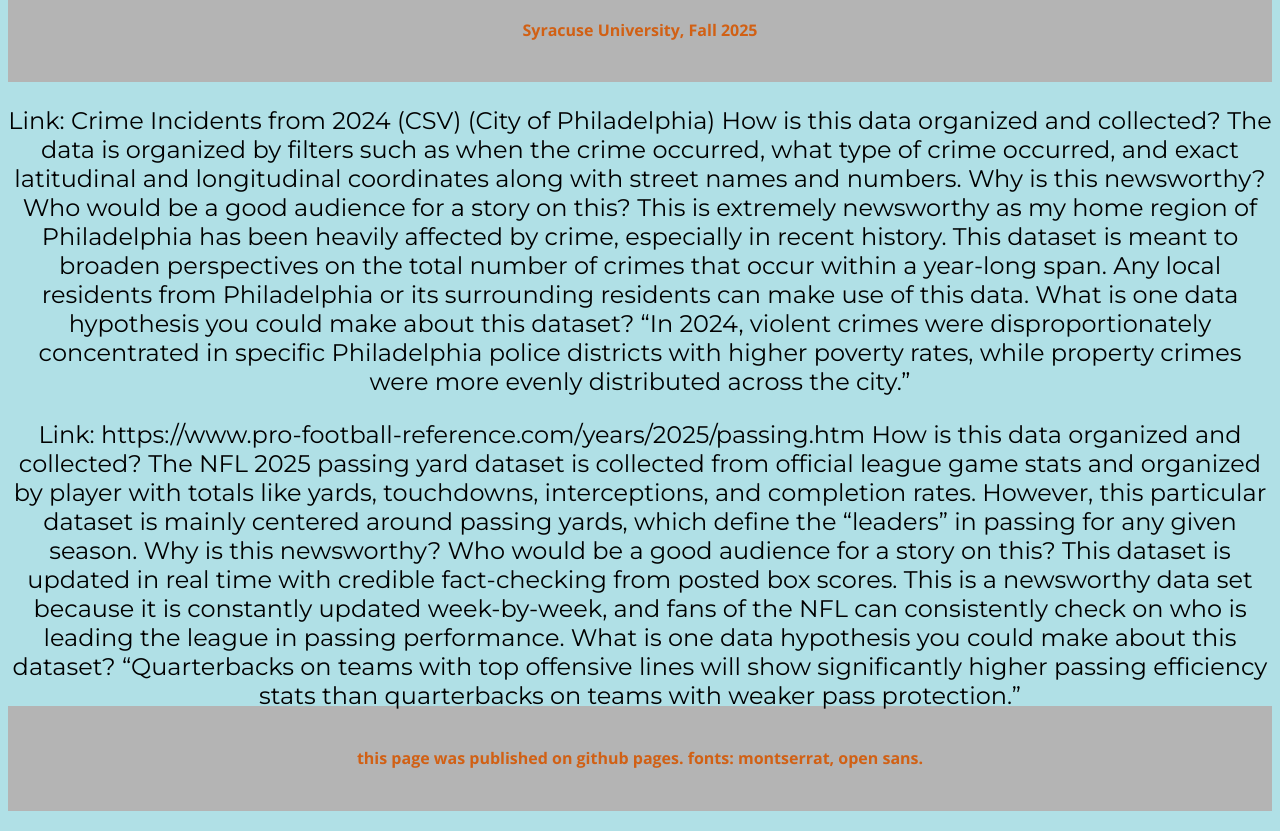
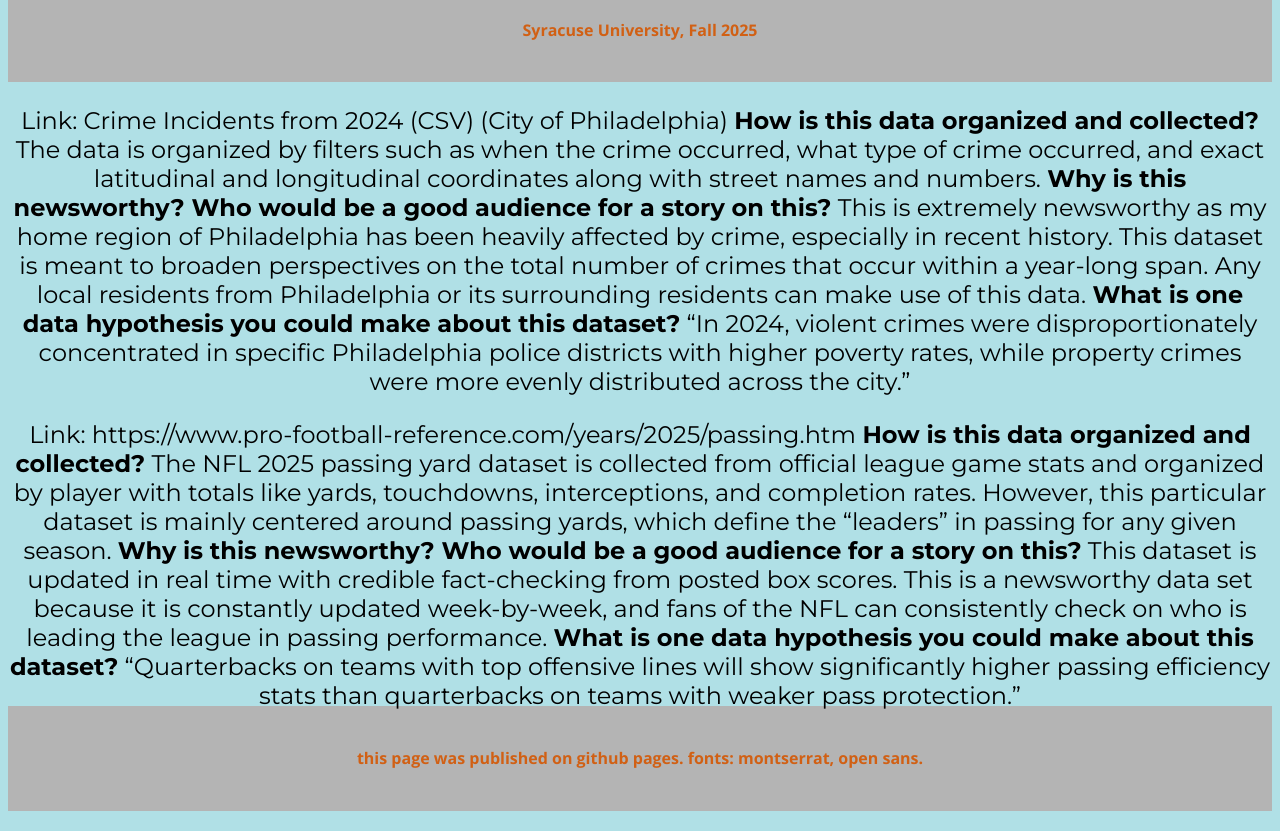
Before and after one commit to dannyrovi/jnl221_rovi, a plain HTML site: page finding_datasets.html in a window 1280 px wide. Shown: the part 99-930 px from the top of the page. Drawn offline with nearby package versions, Linux system fonts and the light colour scheme.

Commit message:
Add files via upload

```diff
--- a/finding_datasets.html
+++ b/finding_datasets.html
@@ -25,25 +25,25 @@
 			<p>
 Link: Crime Incidents from 2024 (CSV) (City of Philadelphia)
 
-How is this data organized and collected?
+<strong>How is this data organized and collected?</strong>
 The data is organized by filters such as when the crime occurred, what type of crime occurred, and exact latitudinal and longitudinal coordinates along with street names and numbers.
 
-Why is this newsworthy? Who would be a good audience for a story on this?
+<strong>Why is this newsworthy? Who would be a good audience for a story on this?</strong>
 This is extremely newsworthy as my home region of Philadelphia has been heavily affected by crime, especially in recent history. This dataset is meant to broaden perspectives on the total number of crimes that occur within a year-long span. Any local residents from Philadelphia or its surrounding residents can make use of this data.
 
-What is one data hypothesis you could make about this dataset?
+<strong>What is one data hypothesis you could make about this dataset?</strong>
 “In 2024, violent crimes were disproportionately concentrated in specific Philadelphia police districts with higher poverty rates, while property crimes were more evenly distributed across the city.”</p>
 
 <p>
 	Link: https://www.pro-football-reference.com/years/2025/passing.htm
 
-How is this data organized and collected?
+<strong>How is this data organized and collected?</strong>
 The NFL 2025 passing yard dataset is collected from official league game stats and organized by player with totals like yards, touchdowns, interceptions, and completion rates. However, this particular dataset is mainly centered around passing yards, which define the “leaders” in passing for any given season.
 
-Why is this newsworthy? Who would be a good audience for a story on this?
+<strong>Why is this newsworthy? Who would be a good audience for a story on this?</strong>
 This dataset is updated in real time with credible fact-checking from posted box scores. This is a newsworthy data set because it is constantly updated week-by-week, and fans of the NFL can consistently check on who is leading the league in passing performance.
 
-What is one data hypothesis you could make about this dataset?
+<strong>What is one data hypothesis you could make about this dataset?</strong>
 “Quarterbacks on teams with top offensive lines will show significantly higher passing efficiency stats than quarterbacks on teams with weaker pass protection.” </p>
 
 
```
